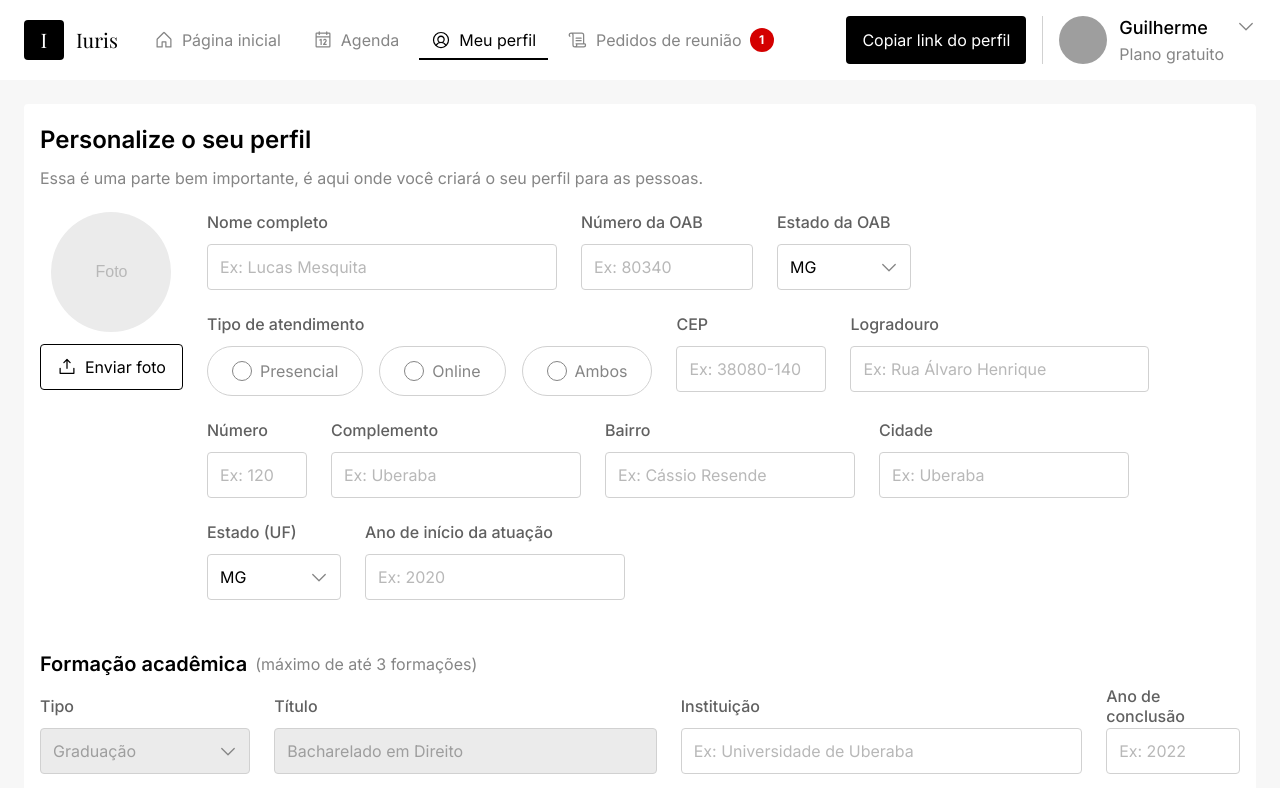
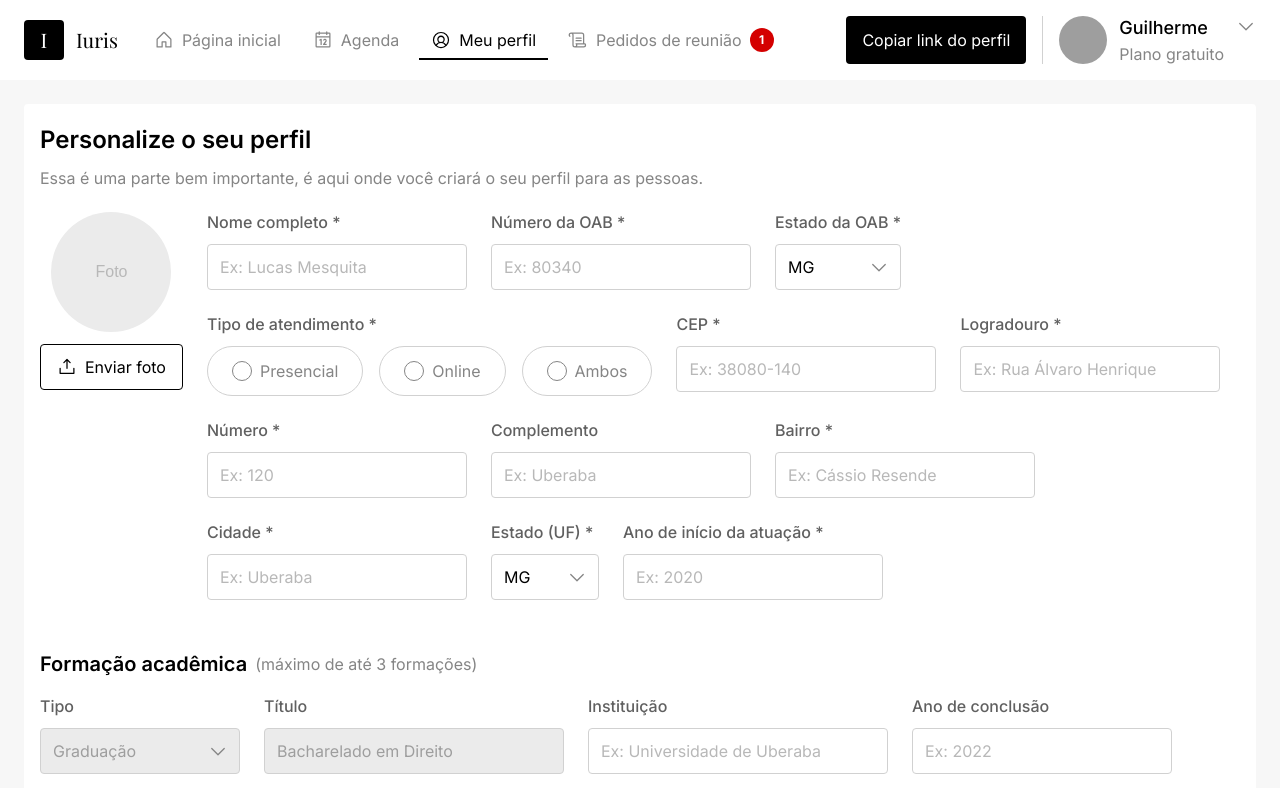
Before and after one commit to mesquita-dev/Iuris, a Next.js app: page /perfil in a window 1280 px wide. Shown: the top 788 px of the page. Built offline with nearby package versions, Linux system fonts and the light colour scheme; grey boxes are pictures that could not be loaded; a web font is replaced by a local one.

Commit message:
fix: ajustando pagina de perfil

```diff
--- a/src/app/perfil/page.tsx
+++ b/src/app/perfil/page.tsx
@@ -1,6 +1,6 @@
 "use client";
 
-import React, { useState, useRef, useEffect } from "react";
+import React, { useState, useRef } from "react";
 import { Input } from "@/components/Input";
 import { Select } from "@/components/Select";
 import { Button } from "@/components/Button";
@@ -17,7 +17,6 @@ export default function PerfilPage() {
   const [tipoAtendimento, setTipoAtendimento] = useState<string>("");
   const [numeroFormacoes, setNumeroFormacoes] = useState<number>(1);
   const [areasAtuacao, setAreasAtuacao] = useState<string[]>([]);
-  const [gridColumns, setGridColumns] = useState<string>("1.2fr 2.1fr 2.2fr 0.7fr");
   const [cep, setCep] = useState<string>("");
   const [anoAtuacao, setAnoAtuacao] = useState<string>("");
   const [nome, setNome] = useState<string>("");
@@ -60,24 +59,6 @@ export default function PerfilPage() {
     }
   };
 
-  useEffect(() => {
-    const checkScreenSize = () => {
-      const width = window.innerWidth;
-
-      if (width <= 1024) {
-        setGridColumns("1fr 1.8fr 1.9fr 0.6fr");
-      } else if (width <= 1366) {
-        setGridColumns("1.1fr 2fr 2.1fr 0.7fr");
-      } else {
-        setGridColumns("1.2fr 2.1fr 2.2fr 0.7fr");
-      }
-    };
-
-    checkScreenSize();
-    window.addEventListener("resize", checkScreenSize);
-
-    return () => window.removeEventListener("resize", checkScreenSize);
-  }, []);
 
   const handleImageUpload = (e: React.ChangeEvent<HTMLInputElement>) => {
     const file = e.target.files?.[0];
@@ -146,29 +127,29 @@ export default function PerfilPage() {
         </div>
 
         <div className="flex flex-1 flex-wrap gap-6">
-          <div className="basis-[350px] flex-shrink-0">
+          <div className="w-full md:w-1/6 lg:w-1/6 min-w-fit">
             <Input
               state="default"
-              label="Nome completo"
+              label="Nome completo *"
               placeholder="Ex: Lucas Mesquita"
               type="text"
               value={nome}
               onChange={handleNomeChange}
             />
           </div>
-          <div className="basis-[172px] flex-shrink-0">
+          <div className="w-full md:w-1/8 lg:w-1/8 min-w-fit">
             <Input
               state="default"
-              label="Número da OAB"
+              label="Número da OAB *"
               placeholder="Ex: 80340"
               value={numeroOAB}
               onChange={handleNumeroOABChange}
             />
           </div>
-          <div className="basis-[134px] flex-shrink-0">
+          <div className="w-full md:w-1/12 lg:w-1/12 min-w-fit">
             <Select
               state="default"
-              label="Estado da OAB"
+              label="Estado da OAB *"
               placeholder="Ex: OAB"
               options={[
                 { value: "mg", label: "MG" },
@@ -177,11 +158,11 @@ export default function PerfilPage() {
               ]}
             />
           </div>
-          <div className="w-fit flex flex-col gap-3">
-            <label className="font-sans text-base font-medium leading-5 text-gray-800">
-              Tipo de atendimento
+          <div className="w-full md:w-auto lg:w-auto flex flex-col gap-3 min-w-fit">
+            <label className="font-sans text-base font-medium leading-5 text-gray-800 whitespace-nowrap">
+              Tipo de atendimento *
             </label>
-            <div className="flex gap-4">
+            <div className="flex gap-4 flex-wrap">
               <Pill
                 version="radio"
                 name="tipo-atendimento"
@@ -208,57 +189,56 @@ export default function PerfilPage() {
               />
             </div>
           </div>
-          <div className="w-fit">
+          <div className="w-full md:w-1/8 lg:w-1/8 min-w-fit">
             <Input
               state="default"
-              label="CEP"
+              label="CEP *"
               placeholder="Ex: 38080-140"
               value={cep}
               onChange={handleCepChange}
               maxLength={9}
-              width="150px"
             />
           </div>
-          <div className="basis-[299px] flex-shrink-0">
+          <div className="w-full md:w-1/5 lg:w-1/5 min-w-fit">
             <Input
               state="default"
-              label="Logradouro"
+              label="Logradouro *"
               placeholder="Ex: Rua Álvaro Henrique"
             />
           </div>
-          <div className="basis-[100px] flex-shrink-0">
+          <div className="w-full md:w-1/12 lg:w-1/12 min-w-fit">
             <Input
               state="default"
-              label="Número"
+              label="Número *"
               placeholder="Ex: 120"
               type="number"
             />
           </div>
-          <div className="basis-[250px] flex-shrink-0">
+          <div className="w-full md:w-1/8 lg:w-1/8 min-w-fit">
             <Input
               state="default"
               label="Complemento"
               placeholder="Ex: Uberaba"
             />
           </div>
-          <div className="basis-[250px] flex-shrink-0">
+          <div className="w-full md:w-1/6 lg:w-1/6 min-w-fit">
             <Input
               state="default"
-              label="Bairro"
+              label="Bairro *"
               placeholder="Ex: Cássio Resende"
             />
           </div>
-          <div className="basis-[250px] flex-shrink-0">
+          <div className="w-full md:w-1/6 lg:w-1/6 min-w-fit">
             <Input
               state="default"
-              label="Cidade"
+              label="Cidade *"
               placeholder="Ex: Uberaba"
             />
           </div>
-          <div className="basis-[134px] flex-shrink-0">
+          <div className="w-full md:w-1/12 lg:w-1/12 min-w-fit">
             <Select
               state="default"
-              label="Estado (UF)"
+              label="Estado (UF) *"
               placeholder="Ex: MG"
               options={[
                 { value: "mg", label: "MG" },
@@ -267,10 +247,10 @@ export default function PerfilPage() {
               ]}
             />
           </div>
-          <div className="w-fit">
+          <div className="w-full md:w-1/6 lg:w-1/6 min-w-fit">
             <Input
               state="default"
-              label="Ano de início da atuação"
+              label="Ano de início da atuação *"
               placeholder="Ex: 2020"
               value={anoAtuacao}
               onChange={handleAnoAtuacaoChange}
@@ -289,7 +269,8 @@ export default function PerfilPage() {
             (máximo de até 3 formações)
           </span>
         </div>
-        <div className="grid gap-6 gap-y-4 items-start" style={{ gridTemplateColumns: gridColumns }}>
+        <div className="flex flex-wrap gap-6 gap-y-4 items-start">
+          <div className="w-full md:w-1/6 lg:w-1/6 min-w-fit">
             <Select
               label="Tipo"
               hasHeading={true}
@@ -303,6 +284,8 @@ export default function PerfilPage() {
               value="graduacao"
               disabled
             />
+          </div>
+          <div className="w-full md:w-1/4 lg:w-1/4 min-w-fit">
             <Input
               label="Título"
               hasHeading={true}
@@ -311,11 +294,15 @@ export default function PerfilPage() {
               value="Bacharelado em Direito"
               disabled
             />
+          </div>
+          <div className="w-full md:w-1/4 lg:w-1/4 min-w-fit">
             <Input
               label="Instituição"
               hasHeading={true}
               placeholder="Ex: Universidade de Uberaba"
             />
+          </div>
+          <div className="w-full md:w-1/12 lg:w-1/12 min-w-fit">
             <Input
               label="Ano de conclusão"
               hasHeading={true}
@@ -324,8 +311,10 @@ export default function PerfilPage() {
               onChange={handleAnoConclusaoChange(0)}
               maxLength={4}
             />
+          </div>
           {Array.from({ length: numeroFormacoes - 1 }).map((_, index) => (
             <React.Fragment key={index}>
+              <div className="w-full md:w-1/6 lg:w-1/6 min-w-fit">
                 <Select
                   state="default"
                   label=""
@@ -338,18 +327,24 @@ export default function PerfilPage() {
                     { value: "doutorado", label: "Doutorado" },
                   ]}
                 />
+              </div>
+              <div className="w-full md:w-1/4 lg:w-1/4 min-w-fit">
                 <Input
                   state="default"
                   label=""
                   hasHeading={false}
                   placeholder="Ex: Direito de Família e Sucessões"
                 />
+              </div>
+              <div className="w-full md:w-1/4 lg:w-1/4 min-w-fit">
                 <Input
                   state="default"
                   label=""
                   hasHeading={false}
                   placeholder="Ex: PUC Minas"
                 />
+              </div>
+              <div className="w-full md:w-1/12 lg:w-1/12 min-w-fit">
                 <Input
                   state="default"
                   label=""
@@ -359,10 +354,11 @@ export default function PerfilPage() {
                   onChange={handleAnoConclusaoChange(index + 1)}
                   maxLength={4}
                 />
+              </div>
             </React.Fragment>
           ))}
           {numeroFormacoes < 3 && (
-            <div className="flex justify-start" style={{ gridColumn: "span 2" }}>
+            <div className="w-full md:w-1/3 lg:w-1/3 flex justify-start">
               <Button
                 variant="outline"
                 theme="primary"
--- a/src/components/Input/Input.tsx
+++ b/src/components/Input/Input.tsx
@@ -12,18 +12,15 @@ export interface InputProps
   icon?: "Info";
   hasIcon?: boolean;
   placeholder: string;
-  width?: string;
   hasHeading?: boolean;
 }
 
 const getInputClasses = (
   state: InputState,
-  isFocused: boolean,
-  width?: string
+  isFocused: boolean
 ): string => {
-  const widthClass = width ? "" : "w-full";
   const baseClasses =
-    `${widthClass} px-3 py-3 font-sans font-normal text-base leading-5 rounded border transition-colors outline-none`;
+    `w-full px-3 py-3 font-sans font-normal text-base leading-5 rounded border transition-colors outline-none`;
 
   if (state === "disabled") {
     return `${baseClasses} border-gray-300 bg-gray-200 text-gray-500 placeholder:text-gray-400 cursor-not-allowed`;
@@ -47,7 +44,6 @@ export const Input = React.memo<InputProps>(
     icon = "Info",
     hasIcon = false,
     placeholder,
-    width,
     hasHeading = true,
     className = "",
     disabled,
@@ -57,7 +53,7 @@ export const Input = React.memo<InputProps>(
   }) => {
     const [isFocused, setIsFocused] = useState(false);
     const inputState = disabled ? "disabled" : state;
-    const inputClasses = getInputClasses(inputState, isFocused, width);
+    const inputClasses = getInputClasses(inputState, isFocused);
     const IconComponent = hasIcon && icon === "Info" ? Info : null;
 
     const handleFocus = (e: React.FocusEvent<HTMLInputElement>) => {
@@ -70,14 +66,11 @@ export const Input = React.memo<InputProps>(
       onBlur?.(e);
     };
 
-    const containerStyle = width ? { width } : {};
-    const inputStyle = width ? { width } : {};
-
     return (
-      <div style={containerStyle} className={`h-fit ${width ? "" : "w-full"}`}>
+      <div className="h-fit w-full min-w-fit">
         {hasHeading && (
           <div className="mb-3 flex h-5 items-center justify-between gap-3">
-            <label className="font-sans text-base font-medium leading-5 text-gray-800">
+            <label className="font-sans text-base font-medium leading-5 text-gray-800 whitespace-nowrap">
               {label}
             </label>
             {IconComponent && (
@@ -87,7 +80,6 @@ export const Input = React.memo<InputProps>(
         )}
         <input
           type="text"
-          style={inputStyle}
           className={`${inputClasses} ${className}`}
           placeholder={placeholder}
           disabled={disabled || inputState === "disabled"}
--- a/src/components/Select/Select.tsx
+++ b/src/components/Select/Select.tsx
@@ -17,19 +17,16 @@ export interface SelectProps
   icon?: "Info";
   hasIcon?: boolean;
   placeholder: string;
-  width?: string;
   hasHeading?: boolean;
   options: SelectOption[];
 }
 
 const getSelectClasses = (
   state: SelectState,
-  isFocused: boolean,
-  width?: string
+  isFocused: boolean
 ): string => {
-  const widthClass = width ? "" : "w-full";
   const baseClasses =
-    `${widthClass} px-3 py-3 font-sans font-normal text-base leading-5 rounded border transition-colors outline-none appearance-none pr-10`;
+    `w-full px-3 py-3 font-sans font-normal text-base leading-5 rounded border transition-colors outline-none appearance-none pr-10`;
 
   if (state === "disabled") {
     return `${baseClasses} border-gray-300 bg-gray-200 text-gray-500 cursor-not-allowed`;
@@ -53,7 +50,6 @@ export const Select = React.memo<SelectProps>(
     icon = "Info",
     hasIcon = false,
     placeholder,
-    width,
     hasHeading = true,
     options,
     className = "",
@@ -64,7 +60,7 @@ export const Select = React.memo<SelectProps>(
   }) => {
     const [isFocused, setIsFocused] = useState(false);
     const selectState = disabled ? "disabled" : state;
-    const selectClasses = getSelectClasses(selectState, isFocused, width);
+    const selectClasses = getSelectClasses(selectState, isFocused);
     const IconComponent = hasIcon && icon === "Info" ? Info : null;
 
     const handleFocus = (e: React.FocusEvent<HTMLSelectElement>) => {
@@ -77,14 +73,11 @@ export const Select = React.memo<SelectProps>(
       onBlur?.(e);
     };
 
-    const containerStyle = width ? { width } : {};
-    const selectStyle = width ? { width } : {};
-
     return (
-      <div style={containerStyle} className={`relative h-fit ${width ? "" : "w-full"}`}>
+      <div className="relative h-fit w-full min-w-fit">
         {hasHeading && (
           <div className="mb-3 flex h-5 items-center justify-between gap-3">
-            <label className="font-sans text-base font-medium leading-5 text-gray-800">
+            <label className="font-sans text-base font-medium leading-5 text-gray-800 whitespace-nowrap">
               {label}
             </label>
             {IconComponent && (
@@ -94,7 +87,6 @@ export const Select = React.memo<SelectProps>(
         )}
         <div className="relative">
           <select
-            style={selectStyle}
             className={`${selectClasses} ${className}`}
             disabled={disabled || selectState === "disabled"}
             onFocus={handleFocus}
```
Lines whose indentation alone changed are shown as unchanged.
